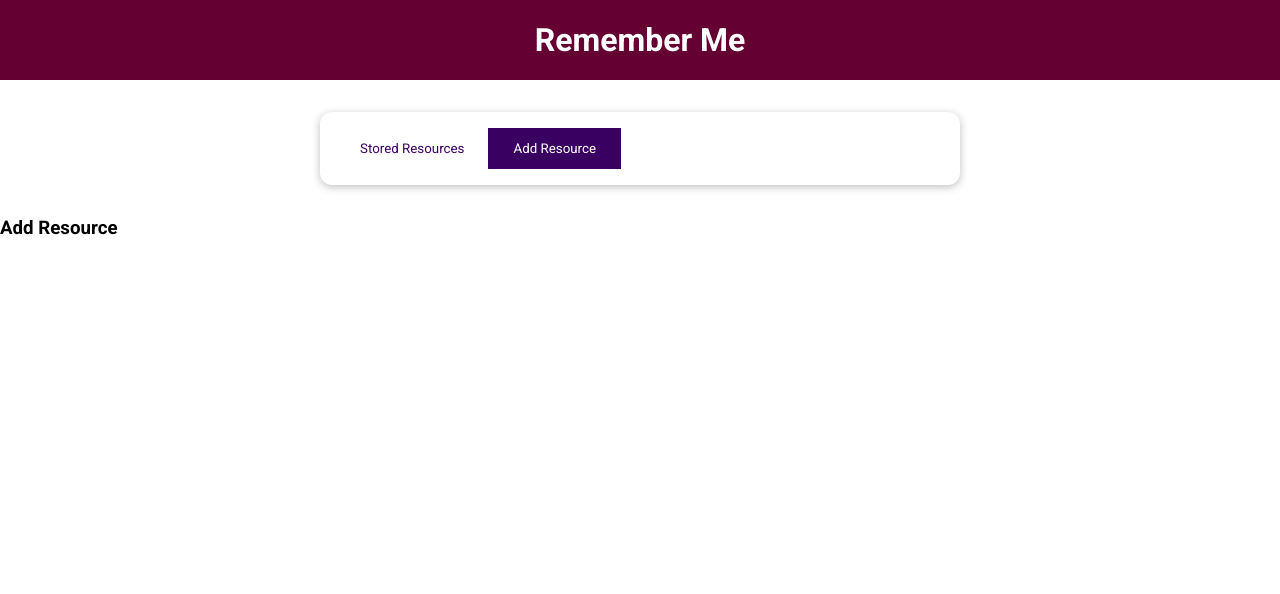
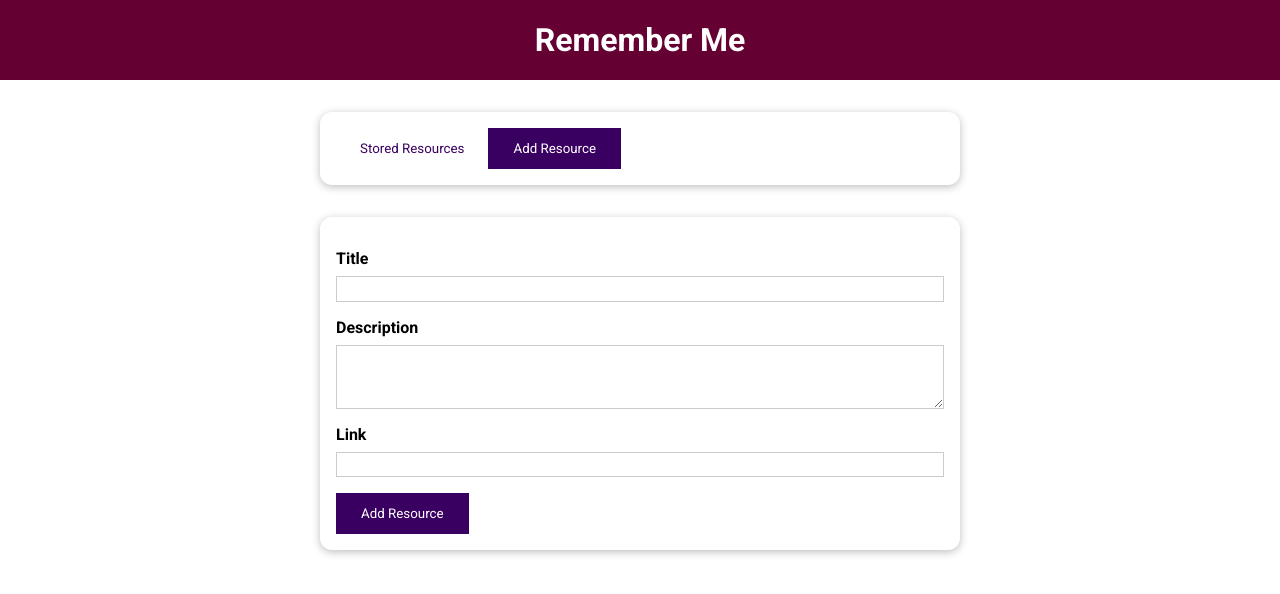
Before and after one commit to Laurence33/learning-resources-app, a Vue app: page / in a window 1280 px wide. Both pictures are taken after a click on the button "Add Resource". Shown: the top 594 px of the page. Built offline with nearby package versions, Linux system fonts and the light colour scheme.

Commit message:
Add Resource component

```diff
--- a/src/components/learning-resources/AddResource.vue
+++ b/src/components/learning-resources/AddResource.vue
@@ -1,3 +1,49 @@
 <template>
-  <h3>Add Resource</h3>
+  <base-card>
+    <form action="">
+      <div class="form-control">
+        <label for="title">Title</label>
+        <input type="text" name="title" id="title">
+      </div>
+      <div class="form-control">
+        <label for="description">Description</label>
+        <textarea rows="3" name="description" id="description"></textarea>
+      </div>
+      <div class="form-control">
+        <label for="link">Link</label>
+        <input type="url" name="link" id="link">
+      </div>
+      <div>
+        <base-button type="submit">Add Resource</base-button>
+      </div>
+
+    </form>
+  </base-card>
 </template>
+<style scoped>
+label {
+  font-weight: bold;
+  display: block;
+  margin-bottom: 0.5rem;
+}
+
+input,
+textarea {
+  display: block;
+  width: 100%;
+  font: inherit;
+  padding: 0.15rem;
+  border: 1px solid #ccc;
+}
+
+input:focus,
+textarea:focus {
+  outline: none;
+  border-color: #3a0061;
+  background-color: #f7ebff;
+}
+
+.form-control {
+  margin: 1rem 0;
+}
+</style>
```
